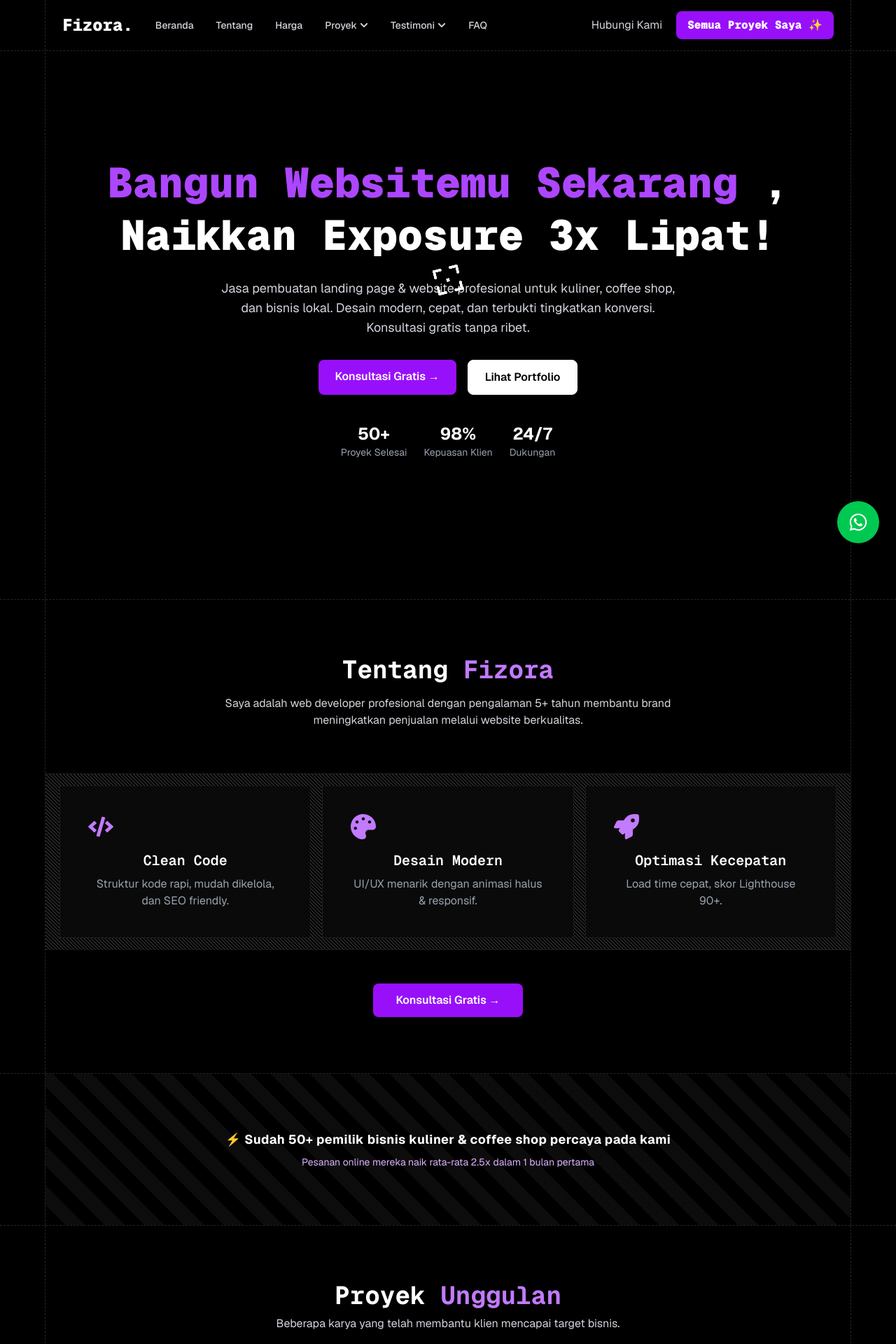
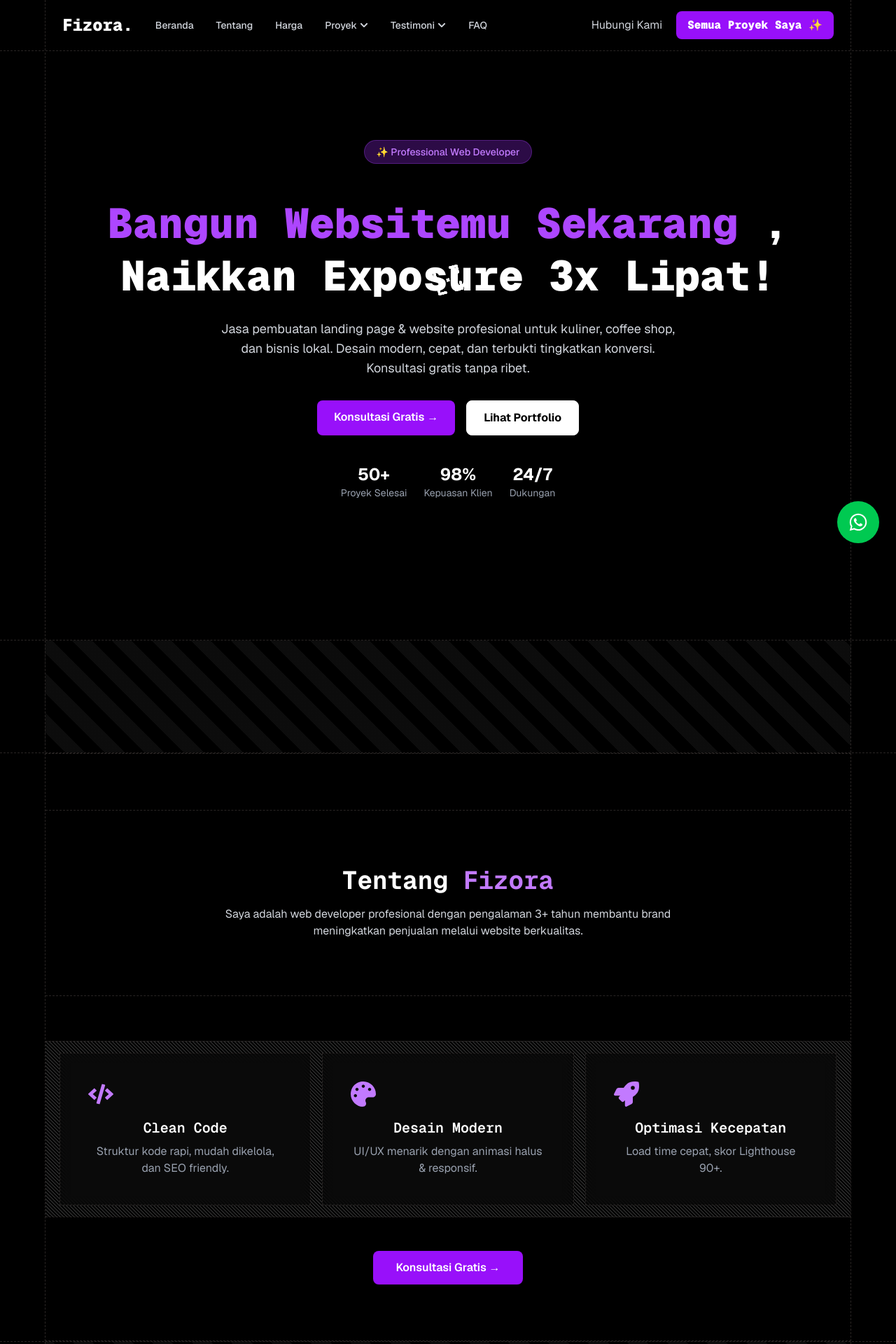
Before and after one commit to Fizora/fizora, a Next.js app: page / in a window 1280 px wide. Shown: the top 1920 px of the page at 70% size. Built offline with nearby package versions, Linux system fonts and the light colour scheme.

Commit message:
update v2 optimize ui/ux

```diff
--- a/src/app/globals.css
+++ b/src/app/globals.css
@@ -126,7 +126,7 @@
   }
   html {
     @apply font-sans;
-    overflow: hidden; /* Lenis akan handle scrolling */
+    /* overflow: hidden; Lenis akan handle scrolling */
   }
 }
 
--- a/src/app/page.tsx
+++ b/src/app/page.tsx
@@ -1,4 +1,5 @@
 "use client";
+import FloatingWhatsAppButton from "@/components/FloatingWhatsAppButton";
 import Footer from "@/components/Footer";
 import Navbar from "@/components/Navbar";
 import About from "@/components/section/About";
@@ -10,7 +11,6 @@
 import Testimony from "@/components/section/Testimony";
 import Skathes from "@/components/Skathes";
 import TargetCursor from "@/components/TargetCursor";
-import FloatingWhatsAppButton from "@/components/FloatingWhatsAppButton";
 import Image from "next/image";
 
 export default function Home() {
@@ -25,6 +25,9 @@
         />
         <Navbar />
         <Hero />
+        <Skathes>
+          <div className="space-y-2"></div>
+        </Skathes>
         <About />
 
         {/* Skathes 1: Social Proof + Urgensi */}
@@ -39,7 +42,6 @@
             </p>
           </div>
         </Skathes>
-
         <Projects />
         <Pricing />
 
--- a/src/components/FloatingWhatsAppButton.tsx
+++ b/src/components/FloatingWhatsAppButton.tsx
@@ -13,7 +13,7 @@
         href={`https://wa.me/${waNumber}?text=${encodeURIComponent(waMessage)}`}
         target="_blank"
         rel="noopener noreferrer"
-        className="cursor-target whatsapp-button fixed bottom-6 right-6 bg-green-500 hover:bg-green-600 text-white p-4 rounded-full transition transform hover:scale-110 flex items-center justify-center z-40"
+        className="cursor-target whatsapp-button fixed bottom-6 right-6 bg-green-500 text-white p-4 rounded-full transition transform hover:scale-110 flex items-center justify-center z-40"
         aria-label="Chat via WhatsApp"
       >
         <FaWhatsapp size={28} />
--- a/src/components/section/About.tsx
+++ b/src/components/section/About.tsx
@@ -2,7 +2,6 @@
 import { motion } from "framer-motion";
 import { FaCode, FaPalette, FaRocket } from "react-icons/fa";
 import { JSX } from "react/jsx-dev-runtime";
-import Skathes from "../Skathes";
 import TargetCursor from "../TargetCursor";
 
 interface Service {
@@ -33,7 +32,7 @@
   return (
     <section
       id="about"
-      className="border-b border-dashed border-stone-800 bg-black/50"
+      className="border-y border-dashed border-stone-800 bg-black/50"
     >
       <TargetCursor
         spinDuration={2}
@@ -42,24 +41,34 @@
         hoverDuration={0.2}
       />
       <div className="mx-4">
-        <div className="max-w-6xl mx-auto py-10 md:py-20 border-x border-dashed border-stone-800">
+        <div className="max-w-6xl mx-auto py-10 md:py-20 border border-dashed border-stone-800">
+          {/* top content */}
           <motion.div
             initial={{ opacity: 0, y: 30 }}
             whileInView={{ opacity: 1, y: 0 }}
             transition={{ duration: 0.5 }}
             viewport={{ once: false }}
-            className="text-center max-w-2xl mx-auto"
+            className="text-center mx-auto border-y border-dashed border-stone-800 py-20"
           >
             <h2 className="text-3xl md:text-4xl font-bold text-white font-mono">
               Tentang <span className="text-purple-400">Fizora</span>
             </h2>
-            <p className="text-gray-300 mt-4">
-              Saya adalah web developer profesional dengan pengalaman 5+ tahun
+            <p className="text-gray-300 mt-4 mx-auto max-w-2xl text-center">
+              Saya adalah web developer profesional dengan pengalaman 3+ tahun
               membantu brand meningkatkan penjualan melalui website berkualitas.
             </p>
           </motion.div>
 
-          <div className="bg-black bg-[repeating-linear-gradient(45deg,_#2a2a2a_0,_#2a2a2a_1px,_transparent_0,_transparent_50%)] bg-[size:5px_5px] relative w-full py-4 px-5 grid md:grid-cols-3 gap-4 mt-16 border-y border-dashed border-stone-800">
+          {/* bottom content - menggunakan style inline untuk background pattern */}
+          <div
+            className="relative w-full py-4 px-5 grid md:grid-cols-3 gap-4 mt-16 border-y border-dashed border-stone-800"
+            style={{
+              backgroundColor: "black",
+              backgroundImage:
+                "repeating-linear-gradient(45deg, #2a2a2a 0, #2a2a2a 1px, transparent 0, transparent 50%)",
+              backgroundSize: "5px 5px",
+            }}
+          >
             {services.map((service, idx) => (
               <motion.div
                 key={idx}
@@ -67,12 +76,12 @@
                 whileInView={{ opacity: 1, y: 0 }}
                 transition={{ delay: idx * 0.1 }}
                 viewport={{ once: false }}
-                className="border border-dashed border-stone-800 p-10 text-center hover:bg-purple-700 transition group bg-black/40 backdrop-blur-sm"
+                className="cursor-target border border-dashed border-stone-800 p-10 text-center hover:bg-purple-700 transition group bg-black/40 backdrop-blur-sm"
               >
                 <div className="text-4xl group-hover:text-white text-purple-400 mb-4 group-hover:scale-110 transition">
                   {service.icon}
                 </div>
-                <h3 className="text-xl font-semibold text-white  font-mono">
+                <h3 className="text-xl font-semibold text-white font-mono">
                   {service.title}
                 </h3>
                 <p className="text-gray-400 group-hover:text-white mt-2">
--- a/src/components/section/Hero.tsx
+++ b/src/components/section/Hero.tsx
@@ -31,6 +31,17 @@
             transition={{ duration: 0.6 }}
             viewport={{ once: false }}
           >
+            {/* Tagline Badge */}
+            <motion.div
+              initial={{ opacity: 0, y: 20 }}
+              animate={{ opacity: 1, y: 0 }}
+              transition={{ delay: 0.1 }}
+              className="inline-flex items-center gap-2 bg-purple-900/50 backdrop-blur-sm border border-purple-500/30 rounded-full px-4 py-1.5 mb-6 mx-auto md:mx-0 md:inline-flex"
+            >
+              <span className="text-purple-400 text-sm font-medium">
+                ✨ Professional Web Developer
+              </span>
+            </motion.div>
             <h1 className="text-4xl md:text-6xl font-black text-white mt-6 leading-tight font-mono">
               <span className="text-purple-500">
                 Bangun Websitemu Sekarang{" "}
@@ -53,7 +64,7 @@
               </a>
               <Link
                 href="/projects"
-                className="cursor-target bg-white text-black border border-white px-6 py-3 rounded-md font-semibold transition"
+                className="cursor-target bg-white text-black border border-white px-6 py-3 rounded-md font-bold transition"
               >
                 Lihat Portfolio
               </Link>
--- a/src/components/section/Projects.tsx
+++ b/src/components/section/Projects.tsx
@@ -77,7 +77,7 @@
                 whileInView={{ opacity: 1, scale: 1 }}
                 transition={{ delay: idx * 0.1 }}
                 viewport={{ once: false }}
-                className="group relative overflow-hidden rounded-xl bg-gray-900"
+                className="cursor-target group relative overflow-hidden rounded-xl bg-gray-900"
                 onMouseEnter={() => setHovered(idx)}
                 onMouseLeave={() => setHovered(null)}
               >
@@ -118,7 +118,7 @@
             </Link>
             <Link
               href="#contact"
-              className="cursor-target flex items-center border border-purple-500 text-purple-400 hover:bg-purple-500 font-bold hover:text-black px-6 py-2 rounded-md transition"
+              className="cursor-target flex items-center border border-white bg-white text-black font-bold  px-6 py-2 rounded-md transition"
             >
               Lihat Semua Proyek
               <LuArrowUpRight className="ml-2" />
--- a/src/components/section/Testimony.tsx
+++ b/src/components/section/Testimony.tsx
@@ -2,6 +2,7 @@
 import { motion } from "framer-motion";
 import { FaStar } from "react-icons/fa";
 import Image from "next/image";
+import TargetCursor from "../TargetCursor";
 
 interface Testimonial {
   name: string;
@@ -38,6 +39,12 @@
 const Testimony = () => {
   return (
     <section id="testimony" className="border-y border-dashed border-stone-800">
+      <TargetCursor
+        spinDuration={2}
+        hideDefaultCursor
+        parallaxOn
+        hoverDuration={0.2}
+      />
       <div className="mx-4">
         <div className="max-w-6xl mx-auto py-10 md:py-20 px-4 sm:px-6 border-x border-dashed border-stone-800">
           <motion.div
@@ -62,7 +69,7 @@
                 whileInView={{ opacity: 1, scale: 1 }}
                 transition={{ delay: idx * 0.1 }}
                 viewport={{ once: false }}
-                className="bg-gray-900/30 p-6 rounded-xl border border-stone-800 hover:border-purple-500 transition"
+                className="cursor-target bg-gray-900/30 p-6 rounded-xl border border-stone-800 hover:border-purple-500 transition"
               >
                 <div className="flex gap-1 text-yellow-400 mb-3">
                   {[...Array(5)].map((_, i) => (
```
Also changed, not shown: src/components/section/Pricing.tsx (+8 -2 lines).
